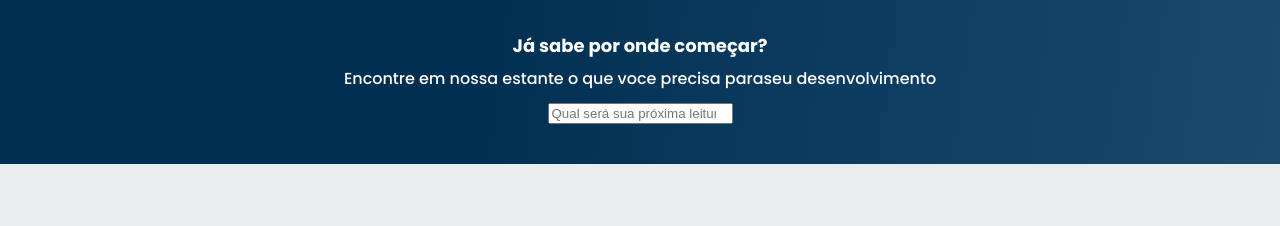
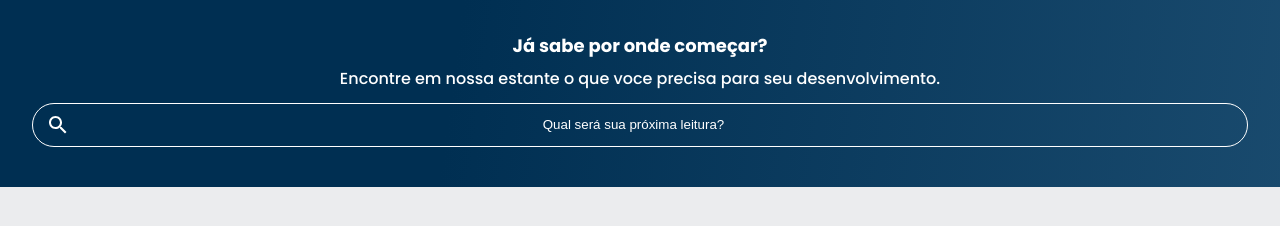
Before and after one commit to piresnkz/Leandro-e-Maria-2E, a plain HTML site: page index.html in a window 1280 px wide. Shown: the part 72-298 px from the top of the page. Drawn offline with Linux system fonts and the light colour scheme.

Commit message:
Add files via upload

```diff
--- a/assets/css/banner.css
+++ b/assets/css/banner.css
@@ -14,3 +14,8 @@
     font-weight: 500;
     margin: 1em 0;
 }
+
+.banner-pesquisa::placeholder{
+    color: var(--branco);
+    text-align: center;
+}
--- a/assets/css/header.css
+++ b/assets/css/header.css
@@ -48,3 +48,14 @@ body{
     background-color:white;
     color: orange;
 }
+
+.banner-pesquisa{
+    border: 1px solid white;
+    background-color: transparent;
+    color: var(--branco);
+    border-radius: 24px;
+    padding: 1em;
+    width: 100%;
+    background: url(../img/AluraBooks/Pesquisa.svg) no-repeat;
+    background-position: 1em;
+}
--- a/index.html
+++ b/index.html
@@ -40,9 +40,9 @@
         <h2 class="banner-titulo">
             Já sabe por onde  começar?
         </h2>
-        <p class="banner-texto">Encontre  em nossa estante o que voce precisa paraseu desenvolvimento
+        <p class="banner-texto">Encontre  em nossa estante o que voce precisa para seu desenvolvimento.
         </p>
-        <input class="bunner-pesquisa"type="search"
+        <input class="banner-pesquisa"type="search"
         placeholder="Qual será sua próxima leitura?">
     </section>
 </body>
```
